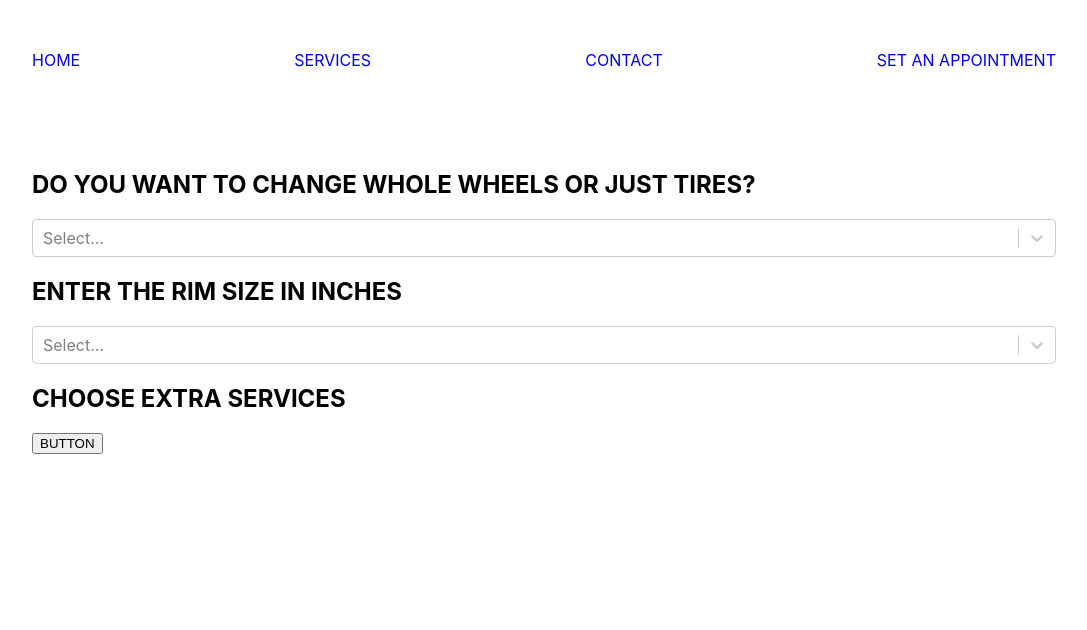
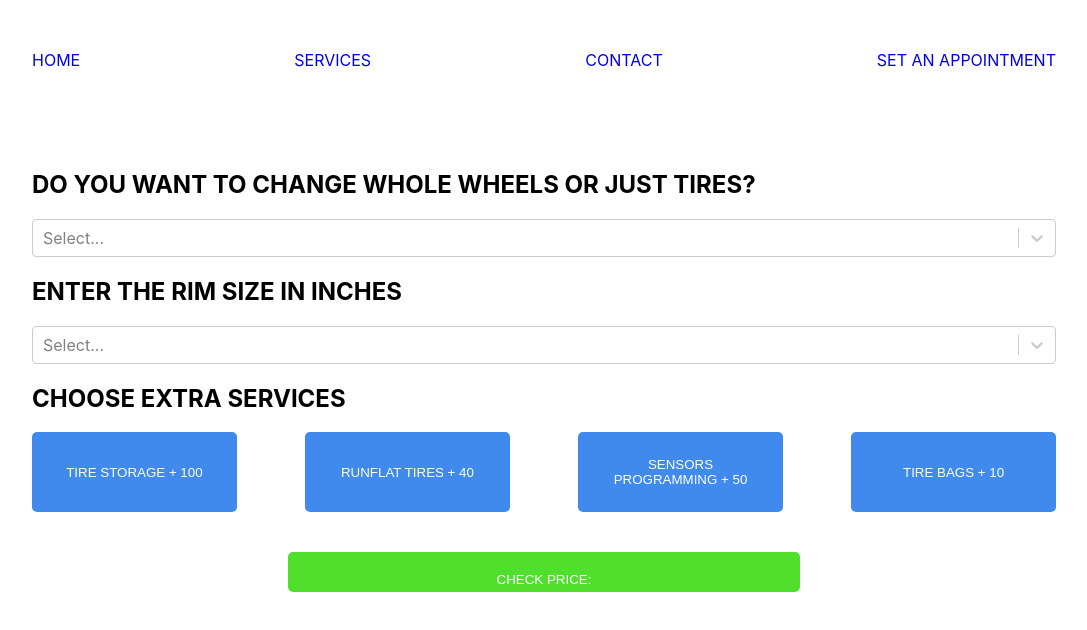
Before and after one commit to maciejszupik/Tire-Service-App, a React (Create React App) app: page /#/term in a window 1280 px wide. Shown: the top 630 px of the page, without its empty margins (96-1183 px from the left). Built offline with nearby package versions, Linux system fonts and the light colour scheme.

Commit message:
form update

```diff
--- a/src/components/Home/Home.js
+++ b/src/components/Home/Home.js
@@ -14,7 +14,7 @@ class Home extends Component {
     render() {
         return (
             <div style={this.styles}>
-                <img class='mainImage' src={image1} alt='img1'/>
+                <img className='mainImage' src={image1} alt='img1'/>
             </div>
         );
     }
--- a/src/components/Term/Form/Form.js
+++ b/src/components/Term/Form/Form.js
@@ -1,4 +1,5 @@
 import React, { Component } from "react";
+
 // import Ready from './Ready'
 
 import Select from "react-select";
@@ -11,6 +12,10 @@ class Form extends Component {
     selectedOption: null,
     selectedOption2: null,
     price: 0,
+    tireStorage: 0,
+    runFlat: 0,
+    sensors: 0,
+    bags: 0,
     message: ''
   };
 
@@ -29,20 +34,50 @@ class Form extends Component {
 
   handleOnClick = (e) => {
     e.preventDefault();
-    this.state.price += this.state.selectedOption.price;
-    this.state.price += this.state.selectedOption2.price;
+    if(this.state.selectedOption && this.state.selectedOption2){
     this.setState(prevState => ({
-      message: `wybór1 + ${this.state.selectedOption.value} //
-      wybór2 + ${this.state.selectedOption2.value} // cena ${this.state.price}`
-
+      price: this.state.price += this.state.selectedOption.price + this.state.selectedOption2.price ,
+      message: `CHANGE OF ${this.state.selectedOption2.value} INCH ${this.state.selectedOption.value}, PRICE: ${this.state.price} EXTRA SERVICES: ${this.state.tireStorage + this.state.runFlat + this.state.sensors + this.state.bags}`
     }))
-
+  }else{
+    this.setState(prevState => ({
+      message: 'INCOMPLETE DATA'
+    }))
+  }
+  }
+  handleClick2 = (e) => {
+    e.preventDefault();
+    this.setState(prevState => ({
+      tireStorage: 100
+    }))
+    console.log(this.state.price)
+  }
+  handleClick3 = (e) => {
+    e.preventDefault();
+    this.setState(prevState => ({
+      runFlat: 40
+    }))
+    console.log(this.state.price)
+  }
+  handleClick4 = (e) => {
+    e.preventDefault();
+    this.setState(prevState => ({
+      sensors: 50
+    }))
+    console.log(this.state.price)
+  }
+  handleClick5 = (e) => {
+    e.preventDefault();
+    this.setState(prevState => ({
+      bags: 10
+    }))
+    console.log(this.state.price)
   }
   render() {
     const { selectedOption, selectedOption2 } = this.state;
 
     return (
-      <>
+      <form className='appointment'>
         <h2>DO YOU WANT TO CHANGE WHOLE WHEELS OR JUST TIRES?</h2>
         <Select
           value={selectedOption}
@@ -56,9 +91,18 @@ class Form extends Component {
           options={options2}
         />
         <h2>CHOOSE EXTRA SERVICES</h2>
-              <button onClick={this.handleOnClick}>BUTTON</button>
+        <div className='buttonBox'>
+          <button onClick={this.handleClick2}>TIRE STORAGE + 100</button>
+          <button onClick={this.handleClick3}>RUNFLAT TIRES + 40</button>
+          <button onClick={this.handleClick4}>SENSORS PROGRAMMING + 50</button>
+          <button onClick={this.handleClick5}>TIRE BAGS + 10</button>
+
+        </div>
+        <div className='priceBox'>
+              <button className='priceButton' onClick={this.handleOnClick}>CHECK PRICE:</button>
+        </div>
                 <h1>{this.state.message}</h1>
-      </>
+      </form>
     );
   }
 }
--- a/src/components/Term/Form/data/data.js
+++ b/src/components/Term/Form/data/data.js
@@ -5,14 +5,14 @@ export const options3 = [
     { value: 'czujniki', label: 'Progrmowanie czujników ciśnienia + 50 zł', isFixed: true, price: 50  },
 ];
 export  const options1 = [
-    { value: "tires", label: "Change Tires", price: 40 },
-    { value: "wheels", label: "Change Whole Wheels", price: 0 }
+    { value: "TIRES", label: "Change Tires + 40 PLN", price: 40 },
+    { value: "WHEELS", label: "Change Whole Wheels", price: 0 }
 ];
 export  const options2 = [
-    { value: "15", label: "15 inch", price: 100 },
-    { value: "16", label: "16 inch", price: 120 },
-    { value: "17", label: "17 inch", price: 130 },
-    { value: "18", label: "18 inch", price: 140 },
-    { value: "19", label: "19 inch", price: 150 },
-    { value: "20", label: "20 inch", price: 160 }
+    { value: "15", label: "15 inch => 100 PLN", price: 100 },
+    { value: "16", label: "16 inch => 120 PLN", price: 120 },
+    { value: "17", label: "17 inch => 130 PLN", price: 130 },
+    { value: "18", label: "18 inch => 140 PLN", price: 140 },
+    { value: "19", label: "19 inch => 150 PLN", price: 150 },
+    { value: "20", label: "20 inch => 160 PLN", price: 160 }
 ];
--- a/src/scss/main.scss
+++ b/src/scss/main.scss
@@ -63,17 +63,16 @@ code {
     transition: all 0.4s ease 0s;
   }
   button:hover {
-      background: #434343;
-      letter-spacing: 1px;
-      -webkit-box-shadow: 0px 5px 40px -10px rgba(0,0,0,0.57);
-      -moz-box-shadow: 0px 5px 40px -10px rgba(0,0,0,0.57);
-      box-shadow: 5px 40px -10px rgba(0,0,0,0.57);
-      transition: all 0.4s ease 0s;
-
+    background: #434343;
+    letter-spacing: 1px;
+    -webkit-box-shadow: 0px 5px 40px -10px rgba(0, 0, 0, 0.57);
+    -moz-box-shadow: 0px 5px 40px -10px rgba(0, 0, 0, 0.57);
+    box-shadow: 5px 40px -10px rgba(0, 0, 0, 0.57);
+    transition: all 0.4s ease 0s;
   }
 }
-.popUpMenu{
-  h3{
+.popUpMenu {
+  h3 {
     text-align: center;
   }
 }
@@ -90,3 +89,61 @@ code {
 }
 
 //---------- SERVICES-------------------------
+
+//=---------------FORM-----------------------
+.appointment {
+  .buttonBox {
+    display: flex;
+    justify-content: space-between;
+
+    button {
+      width: 20%;
+      height: 10vh;
+      color: #fff !important;
+      text-transform: uppercase;
+      text-decoration: none;
+      background: #3f8aec;
+      padding: 20px;
+      border-radius: 5px;
+      display: inline-block;
+      border: none;
+      transition: all 0.4s ease 0s;
+    }
+    button:hover {
+      background: #434343;
+      letter-spacing: 1px;
+      -webkit-box-shadow: 0px 5px 40px -10px rgba(0, 0, 0, 0.57);
+      -moz-box-shadow: 0px 5px 40px -10px rgba(0, 0, 0, 0.57);
+      box-shadow: 5px 40px -10px rgba(0, 0, 0, 0.57);
+      transition: all 0.4s ease 0s;
+    }
+  }
+}
+.priceBox{
+  display: flex;
+  justify-content: center;
+  .priceButton {
+    margin-top: 5vh;
+    width: 50%;
+    height: 5vh;
+    color: #fff !important;
+    text-transform: uppercase;
+    text-decoration: none;
+    background: #50df2c;
+    padding: 20px;
+    border-radius: 5px;
+    display: inline-block;
+    border: none;
+    transition: all 0.4s ease 0s;
+  }
+  .priceButton:hover {
+    background: #434343;
+    letter-spacing: 1px;
+    -webkit-box-shadow: 0px 5px 40px -10px rgba(0, 0, 0, 0.57);
+    -moz-box-shadow: 0px 5px 40px -10px rgba(0, 0, 0, 0.57);
+    box-shadow: 5px 40px -10px rgba(0, 0, 0, 0.57);
+    transition: all 0.4s ease 0s;
+  }
+}
+
+//=---------------FORM-----------------------
```
Lines whose indentation alone changed are shown as unchanged.
